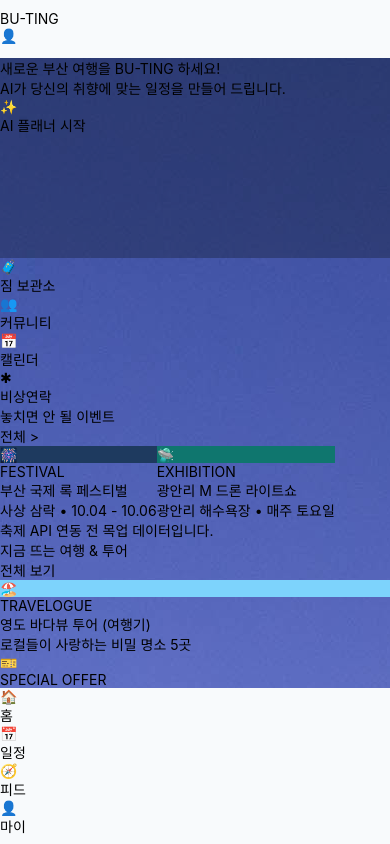
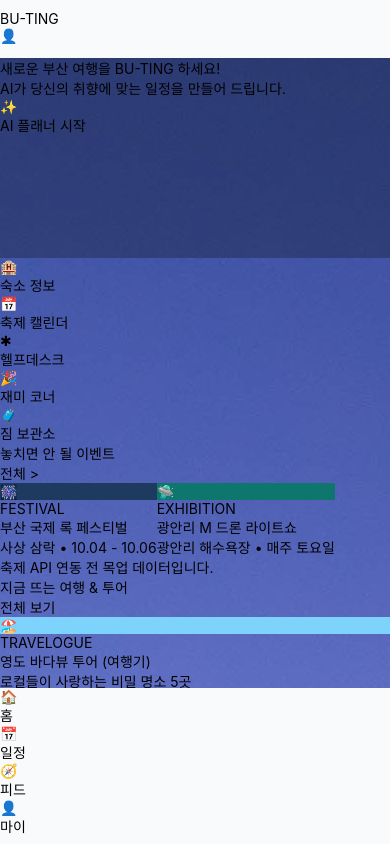
Before and after one commit to B-TING/bu-ting-mobile, a React Native app: screen /MainHome in a window 390 px wide. Built offline with nearby package versions, Linux system fonts and the light colour scheme.

Commit message:
fix: AVD x86_64 자동 빌드 및 메인 홈 퀵 액세스 항목 갱신 #9

```diff
--- a/src/constants/mainHome.ts
+++ b/src/constants/mainHome.ts
@@ -113,28 +113,35 @@ export const MAIN_HOME_COPY: Record<
 
 export const QUICK_ACCESS_ITEMS: QuickAccessItem[] = [
   {
+    id: 'hotels',
+    icon: '🏨',
+    labelKo: '숙소 정보',
+    labelEn: 'Hotels',
+  },
+
+  {
+    id: 'festivals',
+    icon: '📅',
+    labelKo: '축제 캘린더',
+    labelEn: 'Festivals',
+  },
+  {
+    id: 'help',
+    icon: '✱',
+    labelKo: '헬프데스크',
+    labelEn: 'Help Desk',
+  },
+  {
+    id: 'funCorner',
+    icon: '🎉',
+    labelKo: '재미 코너',
+    labelEn: 'Fun Corner',
+  },
+  {
     id: 'luggage',
     icon: '🧳',
     labelKo: '짐 보관소',
     labelEn: 'Luggage',
-  },
-  {
-    id: 'community',
-    icon: '👥',
-    labelKo: '커뮤니티',
-    labelEn: 'Community',
-  },
-  {
-    id: 'calendar',
-    icon: '📅',
-    labelKo: '캘린더',
-    labelEn: 'Calendar',
-  },
-  {
-    id: 'emergency',
-    icon: '✱',
-    labelKo: '비상연락',
-    labelEn: 'Emergency',
   },
 ];
 
```
Also changed, not shown: scripts/run-android.cjs (+25 -4 lines).
